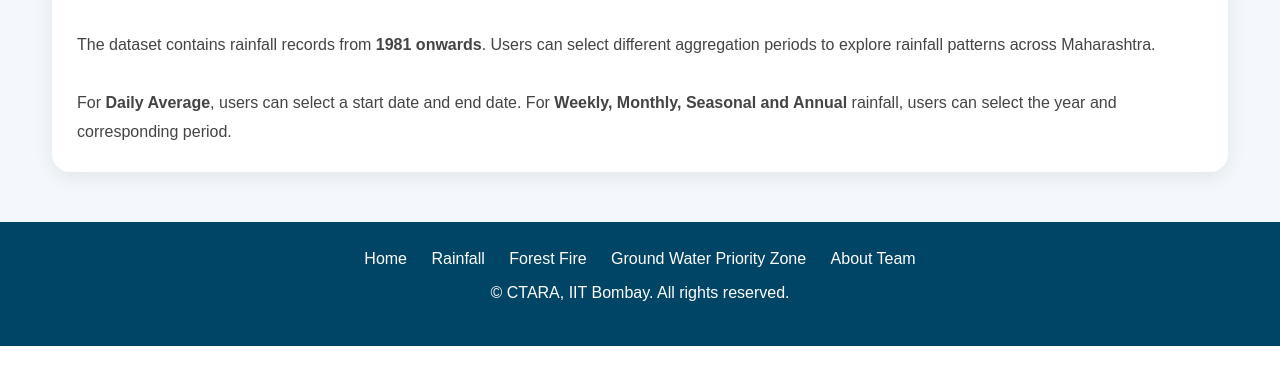
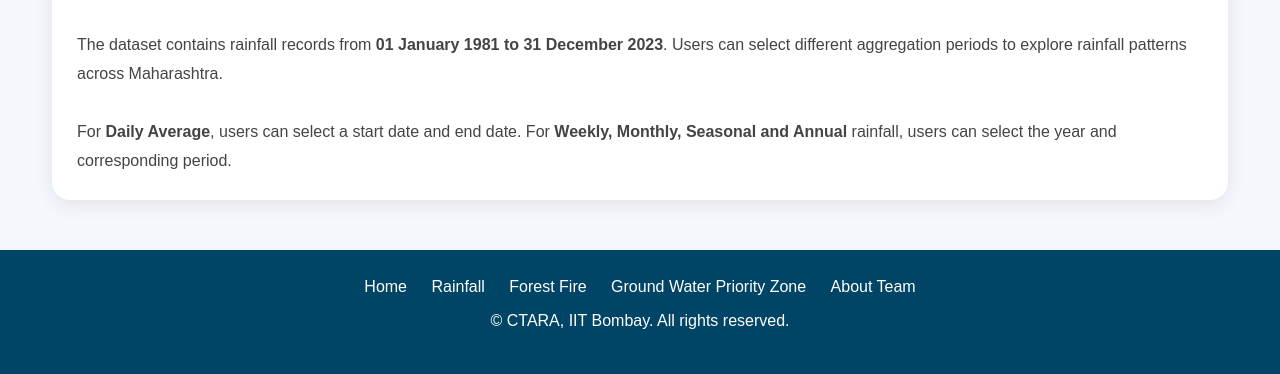
Before and after one commit to MonikaShah/mahamaps, a Django app: page /rainfall/ in a window 1280 px wide. Shown: the part 1297-1671 px from the top of the page. Before the commit the page ends 1643 px from the top, so only its background shows below. Run offline with Django 5.2, Linux system fonts and the light colour scheme.

Commit message:
updated dataset

```diff
--- a/templates/rainfall.html
+++ b/templates/rainfall.html
@@ -1004,7 +1004,7 @@ Average Daily Rainfall across Maharashtra Districts
 
                 <div class="rainfall-layer-title">
 
-                    🌧️ Precipitation
+                    🌧️ Rainfall
 
                 </div>
 
@@ -1189,7 +1189,7 @@ Average Daily Rainfall across Maharashtra Districts
                 <br><br>
 
                 The dataset contains rainfall records
-                from <strong>1981 onwards</strong>.
+                from <strong>01 January 1981 to 31 December 2023</strong>.
                 Users can select different aggregation
                 periods to explore rainfall patterns
                 across Maharashtra.
```
